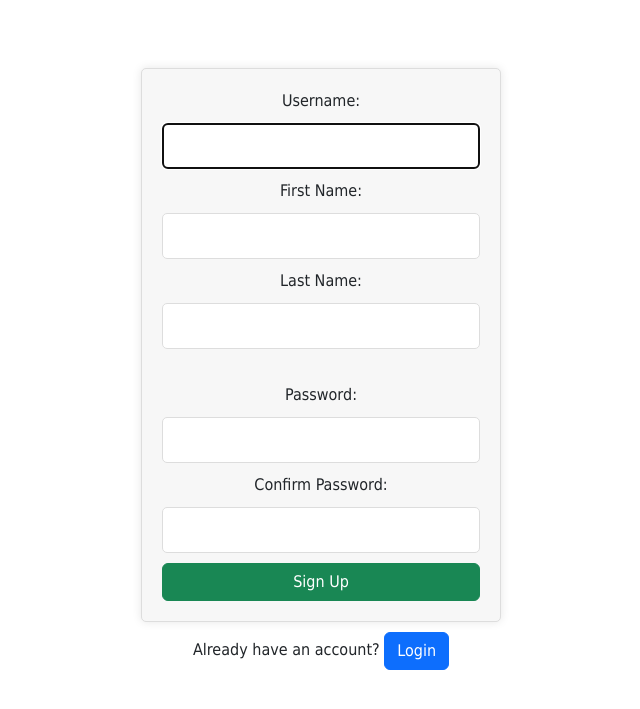
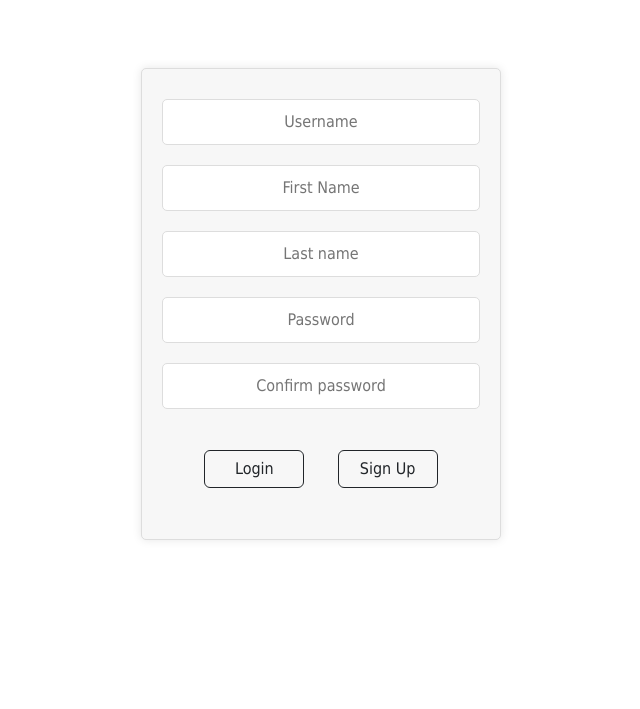
Before and after one commit to wajidkorkani/WYNNN, a Django app: page /signup/ in a window 1280 px wide. Shown: the top 709 px of the page, without its empty margins (319-959 px from the left). Run offline with Django 4.2, Linux system fonts and the light colour scheme.

Commit message:
Signup form page is designed.

```diff
--- a/Facebook_Clone_Application/templates/Auth/signup.html
+++ b/Facebook_Clone_Application/templates/Auth/signup.html
@@ -32,6 +32,36 @@
     border: 1px solid #ddd;
     border-radius: 5px;
   }
+
+  input {
+    text-align: center;
+    width: 300px;
+    border-radius: 20px;
+    border: 1px lightgray solid;
+    padding: 5px;
+  }
+
+  input:hover {
+    border: 1px black solid;
+  }
+
+  input:focus {
+    border: 1px black solid;
+    outline: none;
+  }
+
+  #btnBox {
+    display: flex;
+    justify-content: space-evenly;
+    align-items: center;
+    height: 100px;
+    width: 300px;
+    margin: 0 auto;
+  }
+
+  #btn {
+    width: 100px;
+  }
 </style>
 {% endblock %}
 {% block body %}
@@ -40,26 +70,20 @@
 <div class="container">
   <form method="POST" class="signup-form">
     {% csrf_token %}
-
-    <label for="{{ form.username.id_for_label }}">Username:</label>
-    {{ form.username }}
-
-    <label for="{{ form.first_name.id_for_label }}">First Name:</label>
-    {{ form.first_name }}
-
-    <label for="{{ form.last_name.id_for_label }}">Last Name:</label>
-    {{ form.last_name }}
-    <br><br>
-
-    <label for="{{ form.password1.id_for_label }}">Password:</label>
-    {{ form.password1 }}
-
-    <label for="{{ form.password2.id_for_label }}">Confirm Password:</label>
-    {{ form.password2 }}
-
-    <button type="submit" class="btn btn-success">Sign Up</button>
+    <input type="text" name="username" placeholder="Username">
+    <br>
+    <input type="text" name="first_name" placeholder="First Name">
+    <br>
+    <input type="text" name="last_name" placeholder="Last name">
+    <br>
+    <input type="password" name="password1" placeholder="Password">
+    <br>
+    <input type="password" name="password2" placeholder="Confirm password">
+    <br>
+    <div id="btnBox">
+      <a id="btn" href="{% url 'login' %}" class="btn btn-outline-dark">Login</a>
+      <button id="btn" type="submit" class="btn btn-outline-dark">Sign Up</button>
+    </div>
   </form>
-
-  <p class="login-link">Already have an account? <a href="{% url 'login' %}" class="btn btn-primary">Login</a></p>
 </div>
 {% endblock %}
```
